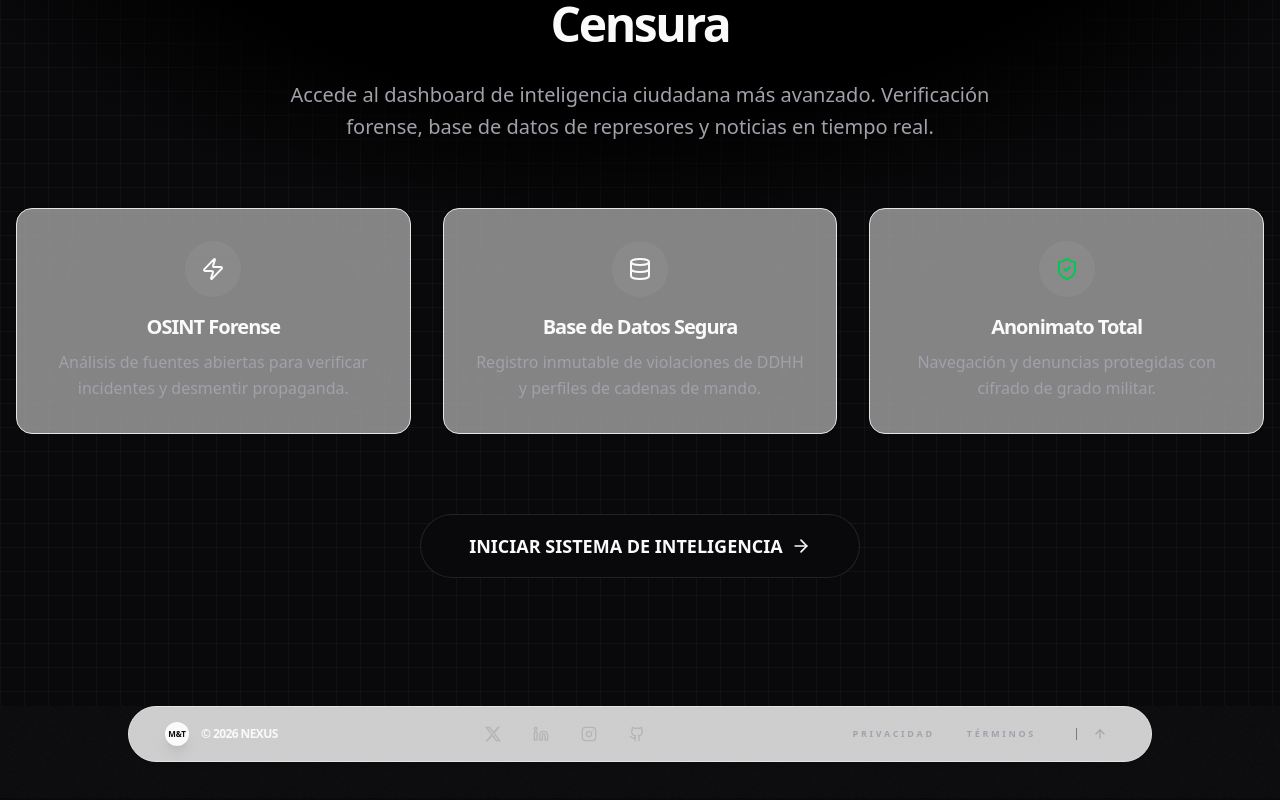
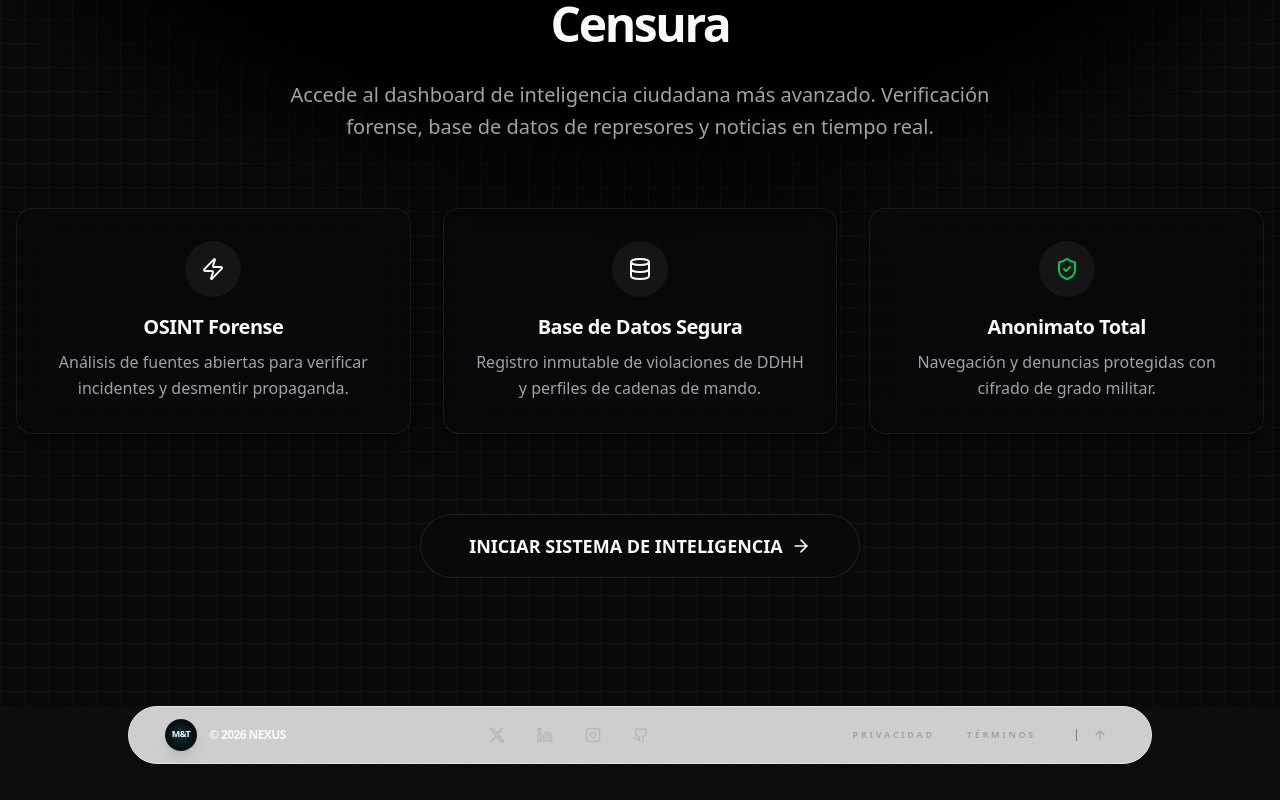
Before and after one commit to LuisSambrano/venezuela-news-app, a Next.js app: page / in a window 1280 px wide. Shown: the part 1955-2755 px from the top of the page. Built offline with nearby package versions, Linux system fonts and the light colour scheme.

Commit message:
feat(design-system): implement semantic glass components and brand unification

```diff
--- a/next.config.ts
+++ b/next.config.ts
@@ -1,4 +1,7 @@
-const withPWA = require("@ducanh2912/next-pwa").default({
+import withPWAInit from "@ducanh2912/next-pwa";
+import type { NextConfig } from "next";
+
+const withPWA = withPWAInit({
   dest: "public",
   disable: process.env.NODE_ENV === "development",
   register: true,
@@ -6,10 +9,9 @@ const withPWA = require("@ducanh2912/next-pwa").default({
   sw: "service-worker.js",
 });
 
-/** @type {import('next').NextConfig} */
-const nextConfig = {
+const nextConfig: NextConfig = {
   reactStrictMode: true,
-  turbopack: {}, // Silence Turbopack warning in Next.js 16
+  turbopack: {},
   images: {
     remotePatterns: [
       {
@@ -24,4 +26,4 @@ const nextConfig = {
   },
 };
 
-module.exports = withPWA(nextConfig);
+export default withPWA(nextConfig);
--- a/src/app/globals.css
+++ b/src/app/globals.css
@@ -105,6 +105,12 @@
     --radius-lg: 1.5rem; /* 24px */
     --radius-md: 0.75rem; /* 12px - Alias for compatibility */
     --radius-full: 9999px; /* Pill */
+
+    /* SEMANTIC TOKENS (LIGHT MODE) */
+    --glass-bg: rgba(255, 255, 255, 0.7);
+    --glass-border: rgba(228, 228, 231, 0.6);
+    --glass-shine: rgba(255, 255, 255, 0.8);
+    --glass-shadow: 0 4px 20px -5px rgba(0, 0, 0, 0.1);
   }
 
   .dark {
@@ -141,6 +147,12 @@
     /* AGENCY BRAND COLORS */
     --color-electric-blue: hsl(190 100% 50%); /* Cyan Neon */
     --color-venezuela-gold: hsl(45 100% 50%); /* Gold/Yellow */
+
+    /* SEMANTIC TOKENS (DARK MODE) */
+    --glass-bg: rgba(9, 9, 11, 0.4);
+    --glass-border: rgba(255, 255, 255, 0.08);
+    --glass-shine: rgba(255, 255, 255, 0.05);
+    --glass-shadow: 0 8px 32px 0 rgba(0, 0, 0, 0.36);
   }
 }
 
@@ -159,13 +171,29 @@
   }
 
   /* Typography Hierarchy enforcement */
-  h1,
-  h2,
-  h3,
-  h4,
-  h5,
-  h6 {
-    @apply font-semibold tracking-tighter text-foreground;
+  h1 {
+    @apply font-black tracking-tighter text-foreground;
+    font-size: var(--text-hero);
+    line-height: 1.1;
+  }
+  h2 {
+    @apply font-bold tracking-tight text-foreground;
+    font-size: var(--text-title);
+    line-height: 1.2;
+  }
+  h3 {
+    @apply font-semibold tracking-tight text-foreground;
+    font-size: var(--text-subtitle);
+  }
+  h4 {
+    @apply font-semibold text-foreground;
+    font-size: var(--text-body);
+    text-transform: uppercase;
+    letter-spacing: 0.1em;
+  }
+  h5, h6 {
+    @apply font-medium text-muted-foreground;
+    font-size: var(--text-caption);
   }
 
   p,
@@ -177,7 +205,20 @@
 
 /* GLASSMORPHISM UTILITIES (Refined) */
 .glass {
-  @apply bg-white/50 dark:bg-zinc-950/40 backdrop-blur-2xl border border-zinc-200 dark:border-white/10 shadow-sm dark:shadow-[0_8px_32px_0_rgba(0,0,0,0.36)];
+  background: var(--glass-bg);
+  backdrop-filter: blur(16px);
+  -webkit-backdrop-filter: blur(16px);
+  border: 1px solid var(--glass-border);
+  box-shadow: var(--glass-shadow);
+}
+.glass-hover {
+  transition: all 0.3s cubic-bezier(0.25, 0.46, 0.45, 0.94);
+}
+.glass-hover:hover {
+  background: var(--glass-shine);
+  border-color: var(--color-electric-blue);
+  box-shadow: 0 0 15px var(--color-electric-blue);
+  transform: translateY(-2px);
 }
 
 .glass-panel {
--- a/src/components/institucional/AboutUs.tsx
+++ b/src/components/institucional/AboutUs.tsx
@@ -9,7 +9,7 @@ export default function AboutUs() {
       <section className="grid grid-cols-1 lg:grid-cols-12 gap-24 items-center">
          <div className="lg:col-span-8 space-y-16">
             <h2 className="text-6xl md:text-[120px] font-black uppercase tracking-tighter leading-[0.8] italic">Arquitectos <br/> de la verdad</h2>
-            <p className="text-3xl md:text-5xl font-light text-zinc-500 dark:text-zinc-400 leading-[1.1] italic border-l-8 border-blue-600 pl-12 max-w-2xl">"Laboratorio independiente dedicado a la fiscalización ciudadana del poder nacional".</p>
+            <p className="text-3xl md:text-5xl font-light text-zinc-500 dark:text-zinc-400 leading-[1.1] italic border-l-8 border-blue-600 pl-12 max-w-2xl">&quot;Laboratorio independiente dedicado a la fiscalización ciudadana del poder nacional&quot;.</p>
          </div>
          <div className="lg:col-span-4 aspect-[4/5] bg-zinc-200 dark:bg-zinc-800 rounded-[64px] overflow-hidden flex items-center justify-center text-zinc-400 opacity-20 border dark:border-zinc-800 shadow-2xl">
             <Fingerprint size={280} strokeWidth={1} />
--- a/src/components/institucional/Etica.tsx
+++ b/src/components/institucional/Etica.tsx
@@ -7,7 +7,7 @@ export default function EticaComponent() {
       <HeaderClearance />
       <header className="space-y-8 max-w-5xl mx-auto">
          <h1 className="text-6xl md:text-[120px] font-black uppercase tracking-tighter leading-none italic">Código Ética</h1>
-         <p className="text-3xl font-light text-zinc-500 dark:text-zinc-400 italic leading-tight">"La verdad técnica por encima de cualquier agenda política o institucional".</p>
+         <p className="text-3xl font-light text-zinc-500 dark:text-zinc-400 italic leading-tight">&quot;La verdad técnica por encima de cualquier agenda política o institucional&quot;.</p>
       </header>
       <div className="grid grid-cols-1 md:grid-cols-3 gap-12 pt-16 text-left">
          {["Independencia", "Seguridad", "Integridad"].map((title, i) => (
--- a/src/components/institucional/OracleHero.tsx
+++ b/src/components/institucional/OracleHero.tsx
@@ -1,5 +1,6 @@
 "use client";
 
+import Link from "next/link";
 import { motion } from "framer-motion";
 import { Globe, ArrowDown, ShieldAlert } from "lucide-react";
 import { Button } from "@/components/ui/button";
@@ -75,6 +76,7 @@ export default function OracleHero() {
           transition={{ duration: 0.8, delay: 0.6 }}
           className="flex flex-col sm:flex-row gap-4 pt-4"
         >
+          <Link href="/noticias">
             <Button
               size="lg"
               className="bg-electric-blue text-background hover:bg-electric-blue/80 font-bold tracking-wide shadow-[0_0_20px_rgba(0,255,255,0.3)]"
@@ -82,6 +84,8 @@ export default function OracleHero() {
               <Globe className="mr-2 h-4 w-4" />
               EXPLORAR INTELIGENCIA
             </Button>
+          </Link>
+          <Link href="/registro-central">
             <Button
               size="lg"
               variant="outline"
@@ -90,6 +94,7 @@ export default function OracleHero() {
               <ShieldAlert className="mr-2 h-4 w-4" />
               REGISTRO DE PRISIONEROS
             </Button>
+          </Link>
         </motion.div>
       </div>
 
--- a/src/components/layout/Footer.tsx
+++ b/src/components/layout/Footer.tsx
@@ -11,8 +11,9 @@ export function Footer() {
 
         {/* LEFT: Branding + Copyright */}
         <div className="flex items-center space-x-3 shrink-0">
-           <div className="w-6 h-6 rounded-full bg-foreground flex items-center justify-center shadow-lg">
-             <span className="text-background font-black text-[8px]">M&T</span>
+           <div className="w-8 h-8 rounded-full border border-border/50 flex items-center justify-center bg-background shadow-lg relative overflow-hidden group">
+             <div className="absolute inset-0 bg-[radial-gradient(circle_at_center,var(--color-electric-blue)_0%,transparent_70%)] opacity-20 group-hover:opacity-40 transition-opacity" />
+             <span className="font-black text-[9px] tracking-tighter text-foreground relative z-10">M&T</span>
            </div>
            <span className="font-black tracking-tighter text-xs uppercase text-foreground">© 2026 Nexus</span>
         </div>
```
Also changed, not shown: src/app/auth/page.tsx (added, +75 -0 lines), src/components/layout/Header.tsx (+4 -5 lines), 2 other files (tests, documents, lock files or other folders). Lines whose indentation alone changed are shown as unchanged.
